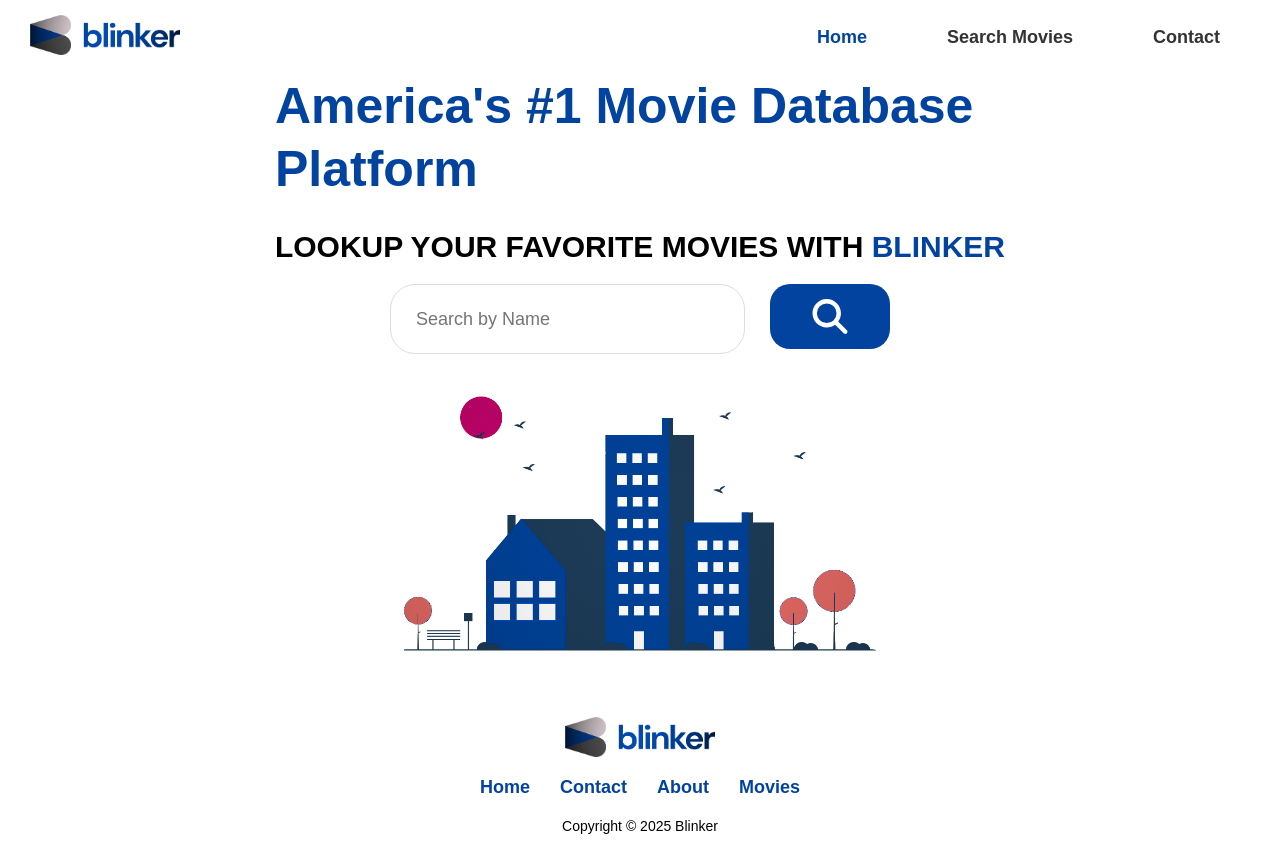
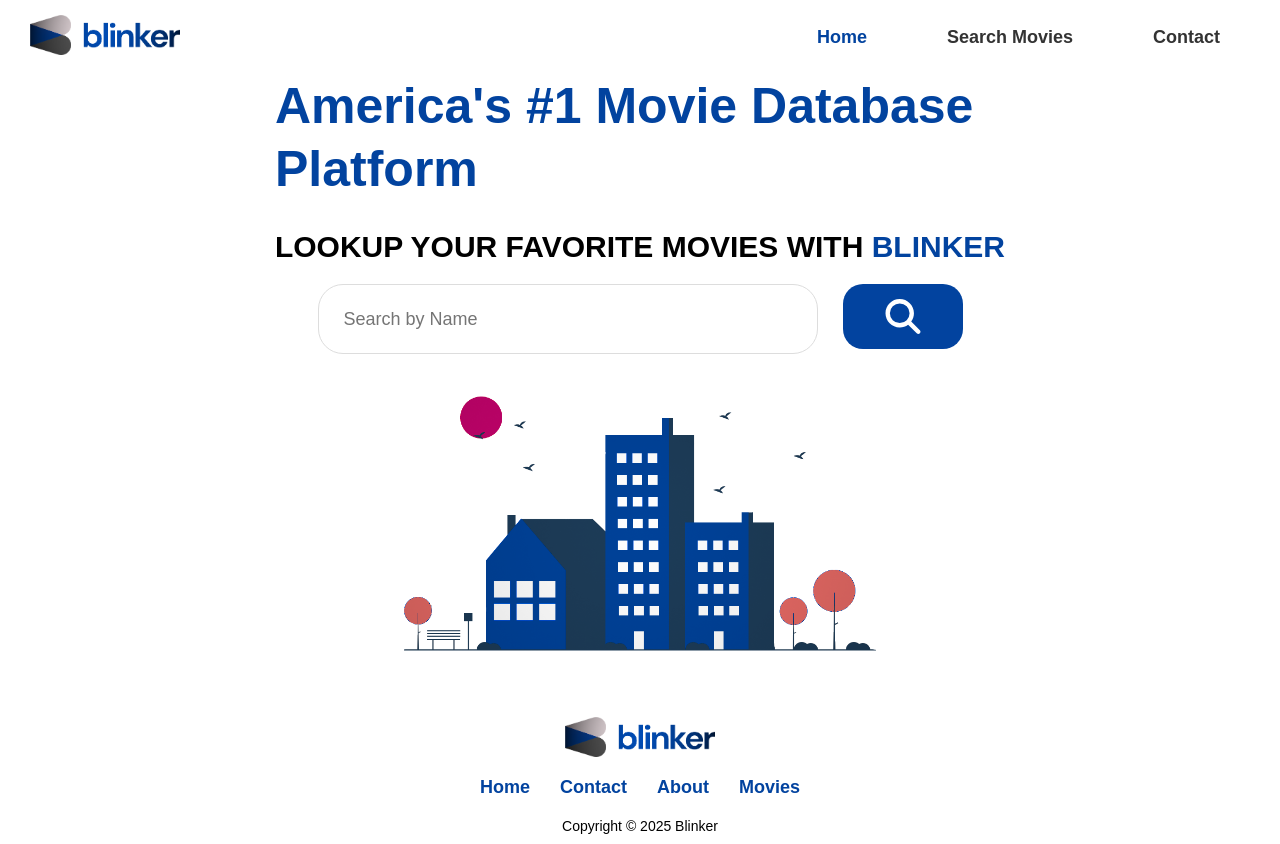
Before and after one commit to hectorp3na/react-finalv2, a React (Create React App) app: page / in a window 1280 px wide. Built offline with nearby package versions, Linux system fonts and the light colour scheme.

Commit message:
movie search

```diff
--- a/src/components/Landing.jsx
+++ b/src/components/Landing.jsx
@@ -8,7 +8,7 @@ const Landing = () => {
   const [searchMovie, setSearchMovie] = useState("");
   const navigate = useNavigate();
 
-  function handleSearch() {
+  function handleSearch(event) {
     if (searchMovie.trim()) {
       navigate(`/movies?title=${encodeURIComponent(searchMovie)}`);
     }
@@ -29,11 +29,15 @@ const Landing = () => {
           <span style={{ color: "#02439f" }}>BLINKER</span>
         </h2>
         <div className="input-wrapper">
-            <input type="text" placeholder="Search by Name"
+          <form onSubmit={handleSearch}>
+            <input
+            type="text"
+            placeholder="Search by Name"
             value={searchMovie}
             onChange={(event) => setSearchMovie(event.target.value)}
             onKeyDown={onSearchKeyPress}
             />
+            </form>
 
           <a href="/movies">
               <i className="fa-solid fa-magnifying-glass">
```
